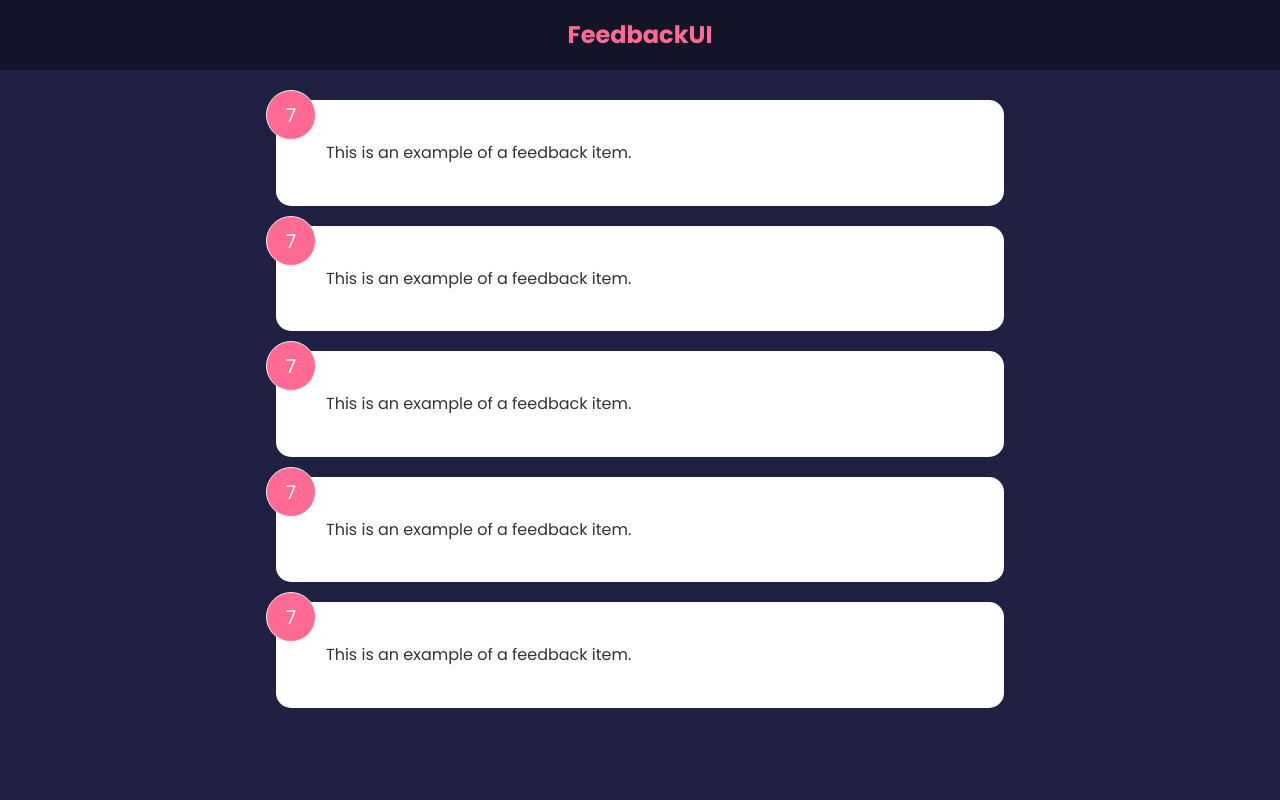
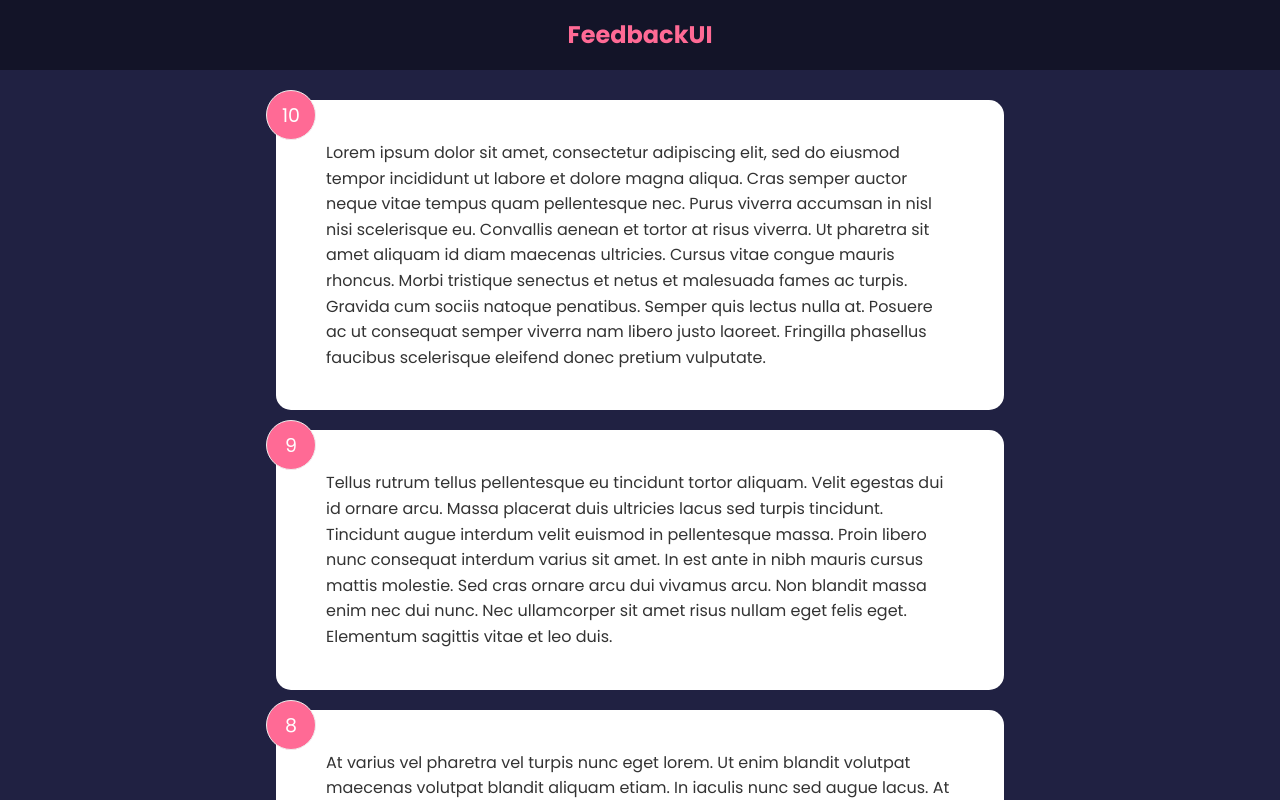
Before and after one commit to rscottlundgren-web-tutorials/udemy-feedback-app-brad-traversy, a React (Create React App) app: page / in a window 1280 px wide. Shown: the top 800 px of the page. Built offline with nearby package versions, Linux system fonts and the light colour scheme.

Commit message:
Swap Hard-Coded State For Global State
- Removed hard-coded state and `useState` hook
- Amended function to take in props/state
- Changed JSX to reference data in ingested global state

```diff
--- a/src/components/FeedbackItem.jsx
+++ b/src/components/FeedbackItem.jsx
@@ -1,13 +1,8 @@
-import { useState } from 'react';
-
-function FeedbackItem() {
-	const [rating, setRating] = useState(7);
-	const [text, setText] = useState('This is an example of a feedback item.');
-
+function FeedbackItem({ item }) {
 	return (
 		<div className='card'>
-			<div className='num-display'>{rating}</div>
-			<div className='text-display'>{text}</div>
+			<div className='num-display'>{item.rating}</div>
+			<div className='text-display'>{item.text}</div>
 		</div>
 	);
 }
```
